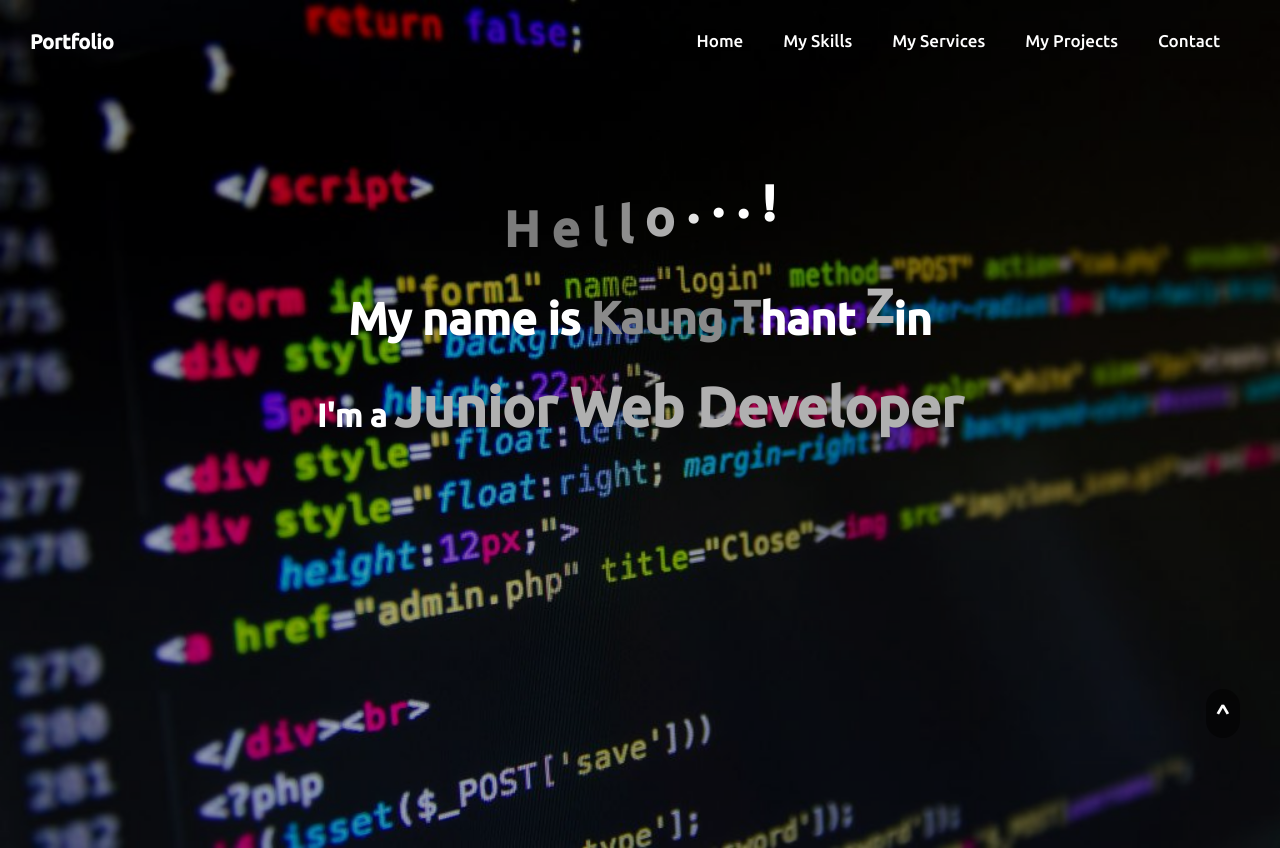
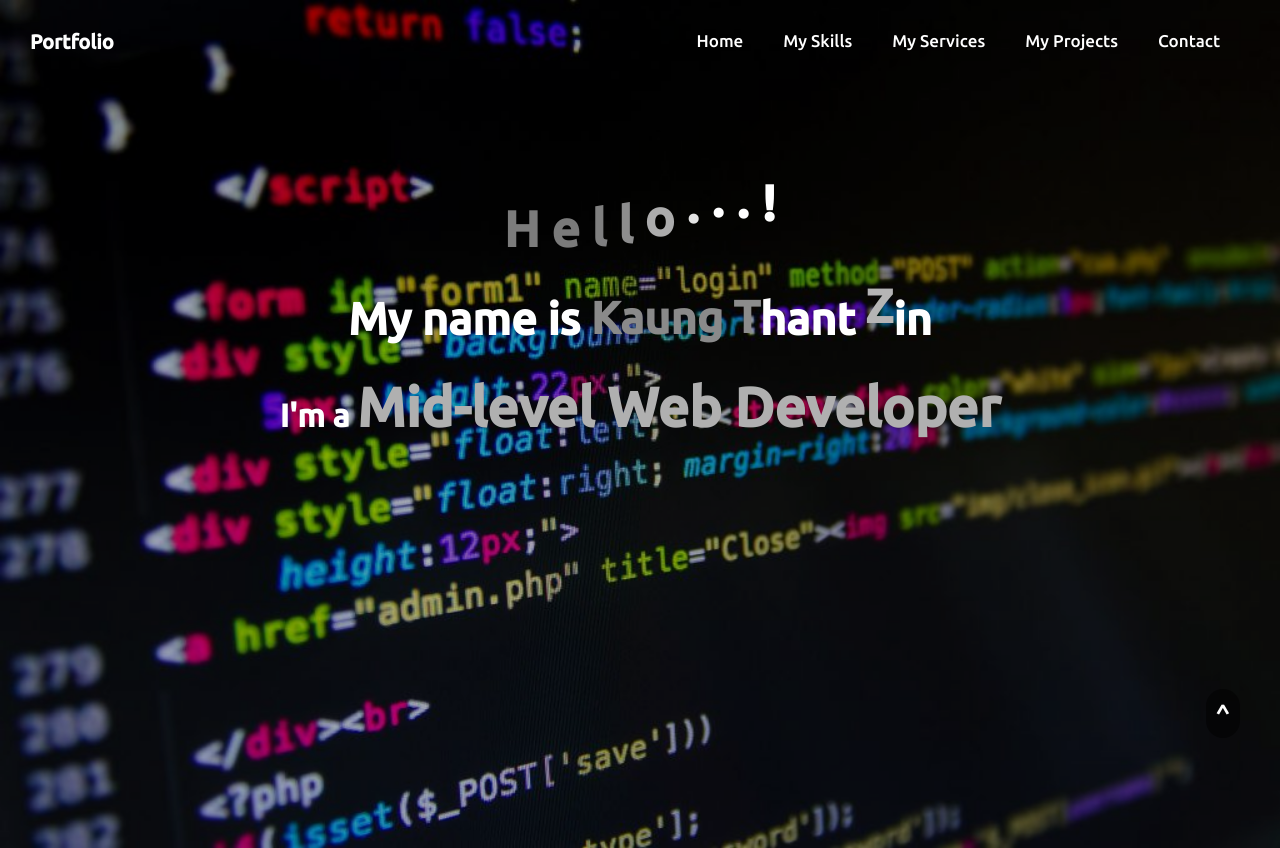
Before and after one commit to KaungThantZin2021/portfolio, a plain HTML site: page index.html in a window 1280 px wide. Shown: the top 848 px of the page. Drawn offline with nearby package versions, Linux system fonts and the light colour scheme.

Commit message:
Update index.html

```diff
--- a/index.html
+++ b/index.html
@@ -82,7 +82,7 @@
                     <span class="thant">T</span>hant
                     <span class="zin">Z</span>in
                 </h1>
-                <h1 class="H3">I'm a <span class="WD">Junior Web Developer</span></h1>
+                <h1 class="H3">I'm a <span class="WD">Mid-level Web Developer</span></h1>
             </div>
         </div>
     </div>
```
